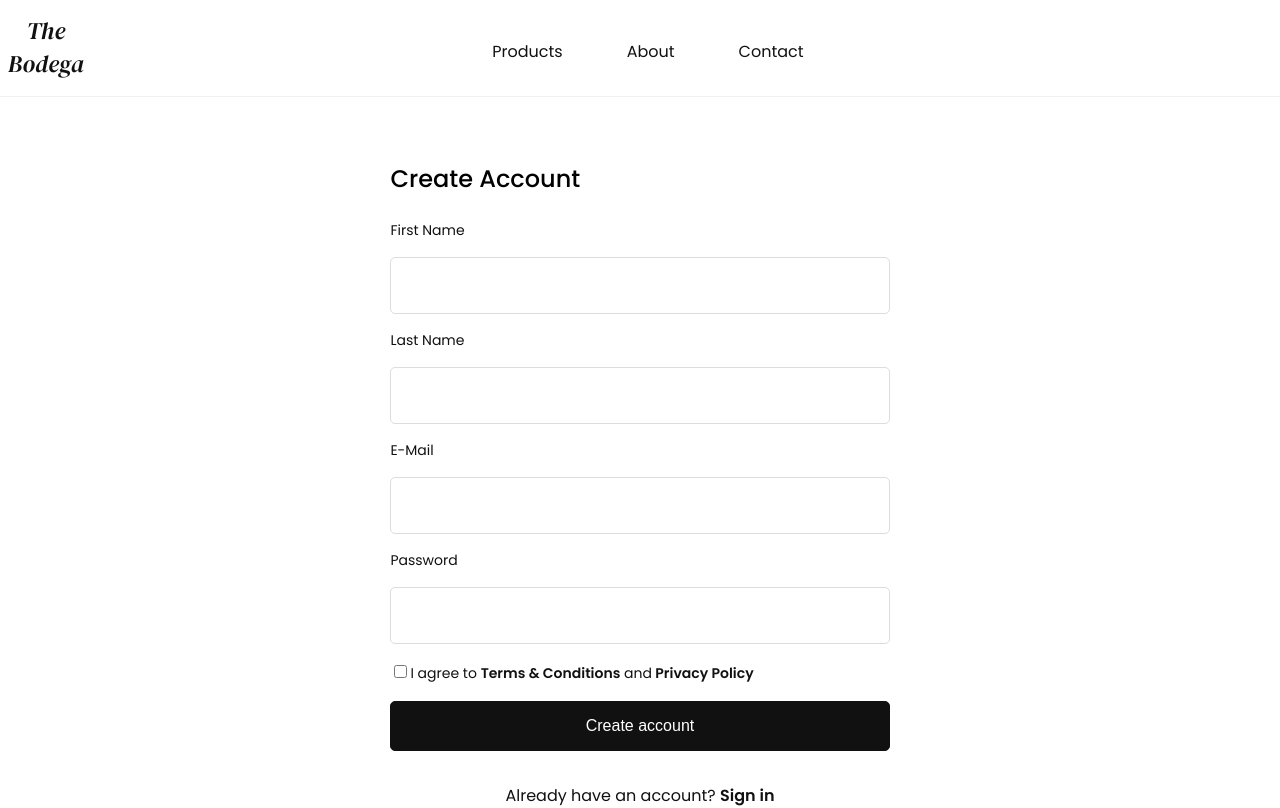
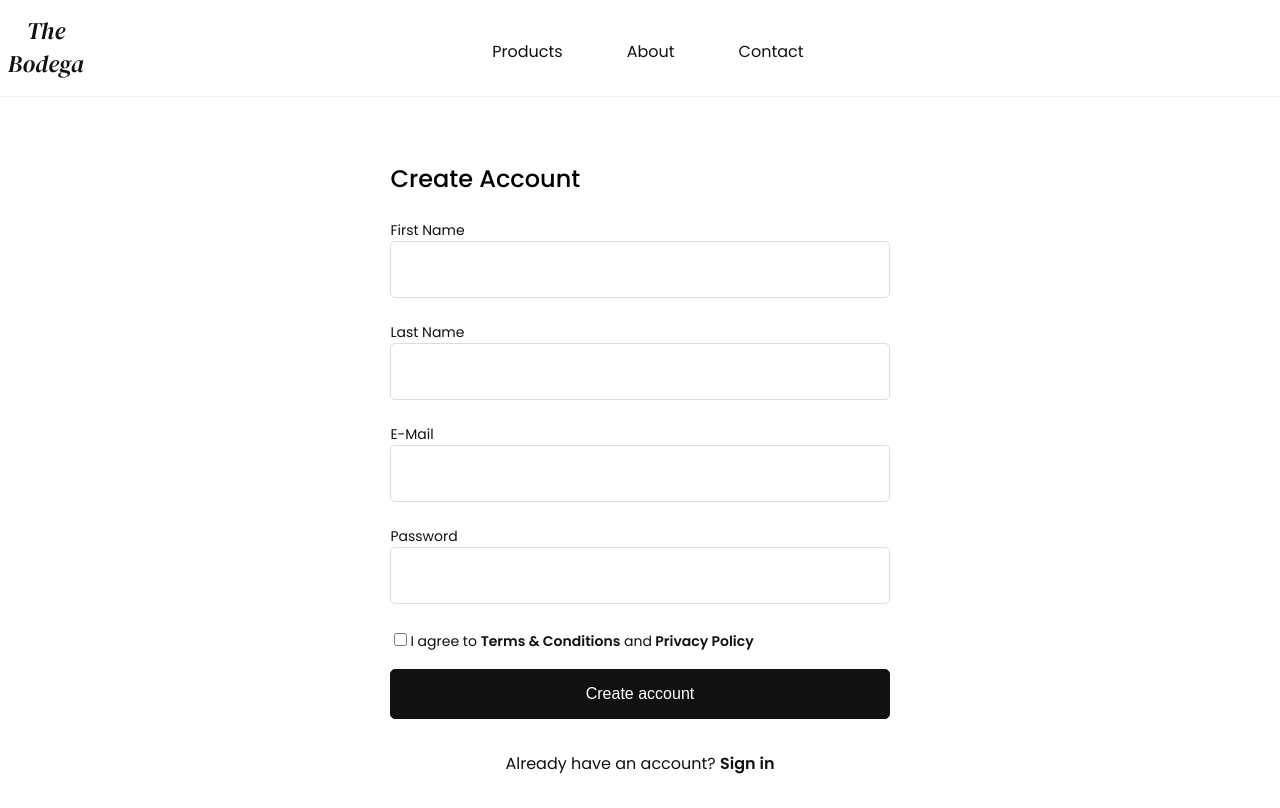
Before and after one commit to teresafranxman97/the-bodega, a React (Create React App) app: page /signup in a window 1280 px wide. Shown: the top 808 px of the page. Built offline with nearby package versions, Linux system fonts and the light colour scheme; some icons are missing.

Commit message:
Created necessary component files, updated styles

```diff
--- a/src/App.js
+++ b/src/App.js
@@ -5,6 +5,9 @@ import Signup from "./sections/Signup";
 import Login from "./sections/Login";
 import Navbar from "./components/Navbar";
 import Product from "./components/Product";
+import About from "./sections/About";
+import Contact from "./sections/Contact";
+import Cart from "./sections/Cart";
 
 import { AppStyles, GlobalStyle } from "./styles/GlobalStyles";
 
@@ -19,6 +22,9 @@ function App() {
 				<Route path="products" element={<Products />} />
 				<Route path="products/:id" element={<Product />} />
 				<Route path="signup" element={<Signup />} />
+				<Route path="about" element={<About />} />
+				<Route path="contact" element={<Contact/>} />
+				<Route path="cart" element={<Cart/>} />
 			</Routes>
 			<GlobalStyle />
 		</AppStyles>
--- a/src/components/Navbar.js
+++ b/src/components/Navbar.js
@@ -54,7 +54,7 @@ const Navbar = () => {
 				<Link to="login">
 					<Icon icon="bxs:user" width={22} />
 				</Link>
-				<Link to="/">
+				<Link to="cart">
 					<Icon icon="akar-icons:shopping-bag" width={22} />
 				</Link>
 			</Icons>
--- /dev/null
+++ b/src/sections/About.js
@@ -0,0 +1,9 @@
+const About = () => {
+    return (
+        <div>
+            About
+        </div>
+    );
+};
+
+export default About;
--- /dev/null
+++ b/src/sections/Cart.js
@@ -0,0 +1,9 @@
+const Cart = props => {
+    return (
+        <div>
+            Cart
+        </div>
+    );
+};
+
+export default Cart;
--- /dev/null
+++ b/src/sections/Contact.js
@@ -0,0 +1,9 @@
+const Contact = () => {
+    return (
+        <div>
+            Contact
+        </div>
+    );
+};
+
+export default Contact;
--- a/src/sections/Login.js
+++ b/src/sections/Login.js
@@ -21,10 +21,14 @@ const Login = () => {
 			</div>
 			<Container>
 				<form>
-					<label>E-Mail</label>
-					<input type="email" name="email" />
-					<label>Password</label>
-					<input type="password" name="password" />
+					<label className="label-wrapper">
+						E-Mail
+						<input type="email" name="email" />
+					</label>
+					<label className="label-wrapper">
+						Password
+						<input type="password" name="password" />
+					</label>
 					<div className="form-content">
 						<div className="checkbox">
 							<input type="checkbox" name="checkbox" />
--- a/src/sections/Signup.js
+++ b/src/sections/Signup.js
@@ -12,14 +12,22 @@ const Signup = () => {
 			</div>
 			<Container>
 				<form>
-					<label>First Name</label>
-					<input type="text" name="firstName" />
-					<label>Last Name</label>
-					<input type="text" name="lastName" />
-					<label>E-Mail</label>
-					<input type="email" name="email" />
-					<label>Password</label>
-					<input type="password" name="password" />
+					<label className="label-wrapper">
+						First Name
+						<input type="text" name="firstName" />
+					</label>
+					<label className="label-wrapper">
+						Last Name
+						<input type="text" name="lastName" />
+					</label>
+					<label className="label-wrapper">
+						E-Mail
+						<input type="email" name="email" />
+					</label>
+					<label className="label-wrapper">
+						Password
+						<input type="password" name="password" />
+					</label>
 					<div className="checkbox">
 						<input type="checkbox" name="checkbox" />
 						<label>
--- a/src/styles/sections/LoginStyles.js
+++ b/src/styles/sections/LoginStyles.js
@@ -45,6 +45,12 @@ const Container = styled.div`
 		gap: 1rem;
 	}
 
+	.label-wrapper {
+		display: flex;
+		flex-direction: column;
+		margin-bottom: 0.5rem;
+	}
+
 	input[type="email"],
 	input[type="password"] {
 		padding: 15px;
@@ -87,6 +93,7 @@ const Container = styled.div`
 		border: 1px solid #111111;
 		border-radius: 5px;
 		font-size: 16px;
+		cursor: pointer;
 	}
 
 	@media screen and (max-width: 1024px) {
--- a/src/styles/sections/SignupStyles.js
+++ b/src/styles/sections/SignupStyles.js
@@ -40,6 +40,12 @@ const Container = styled.div`
 		gap: 1rem;
 	}
 
+	.label-wrapper {
+		display: flex;
+		flex-direction: column;
+		margin-bottom: 0.5rem;
+	}
+
 	input[type="text"],
 	input[type="email"],
 	input[type="password"] {
@@ -57,6 +63,7 @@ const Container = styled.div`
 		border: 1px solid #111111;
 		border-radius: 5px;
 		font-size: 16px;
+		cursor: pointer;
 	}
 
 	label {
```
